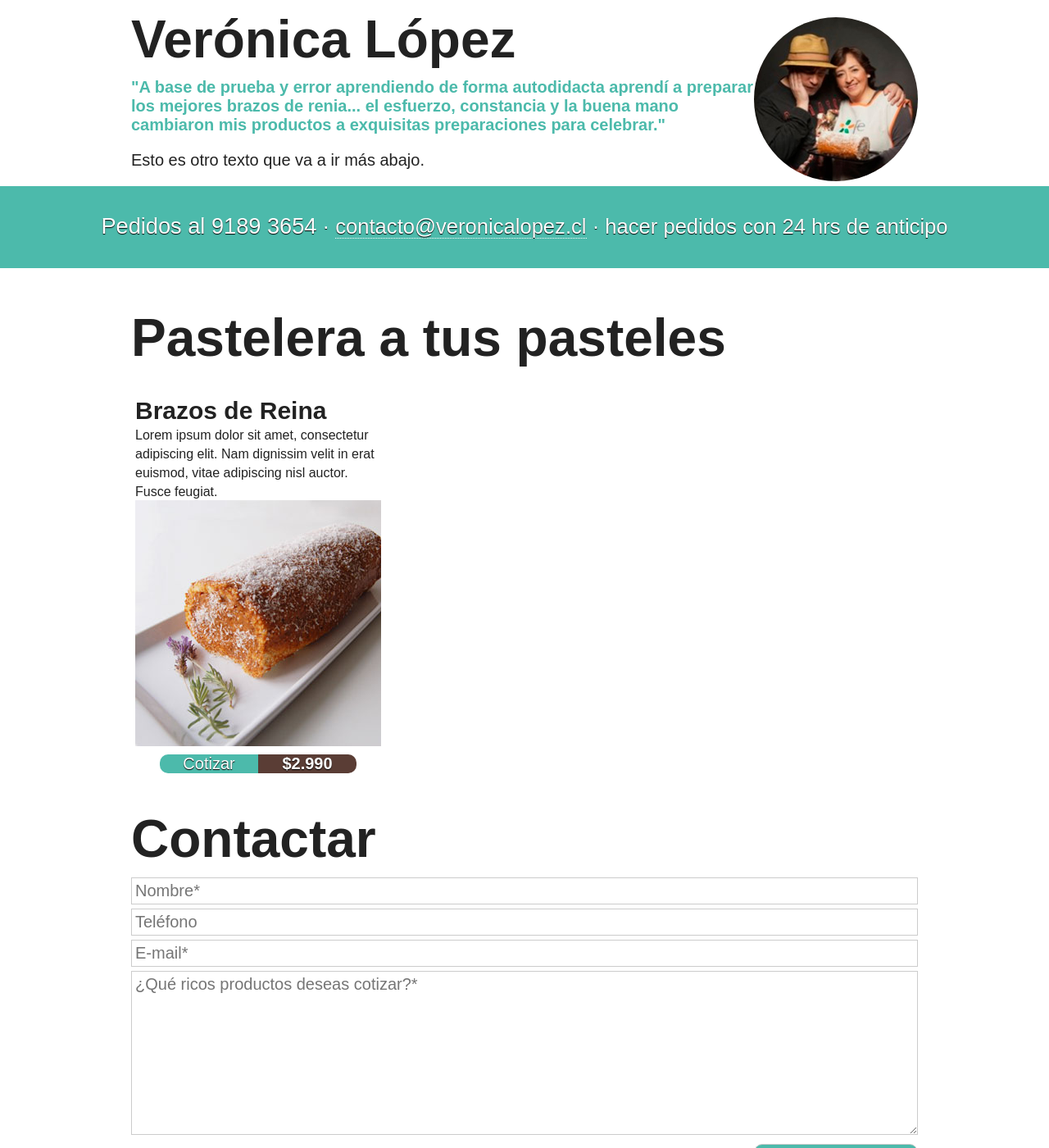
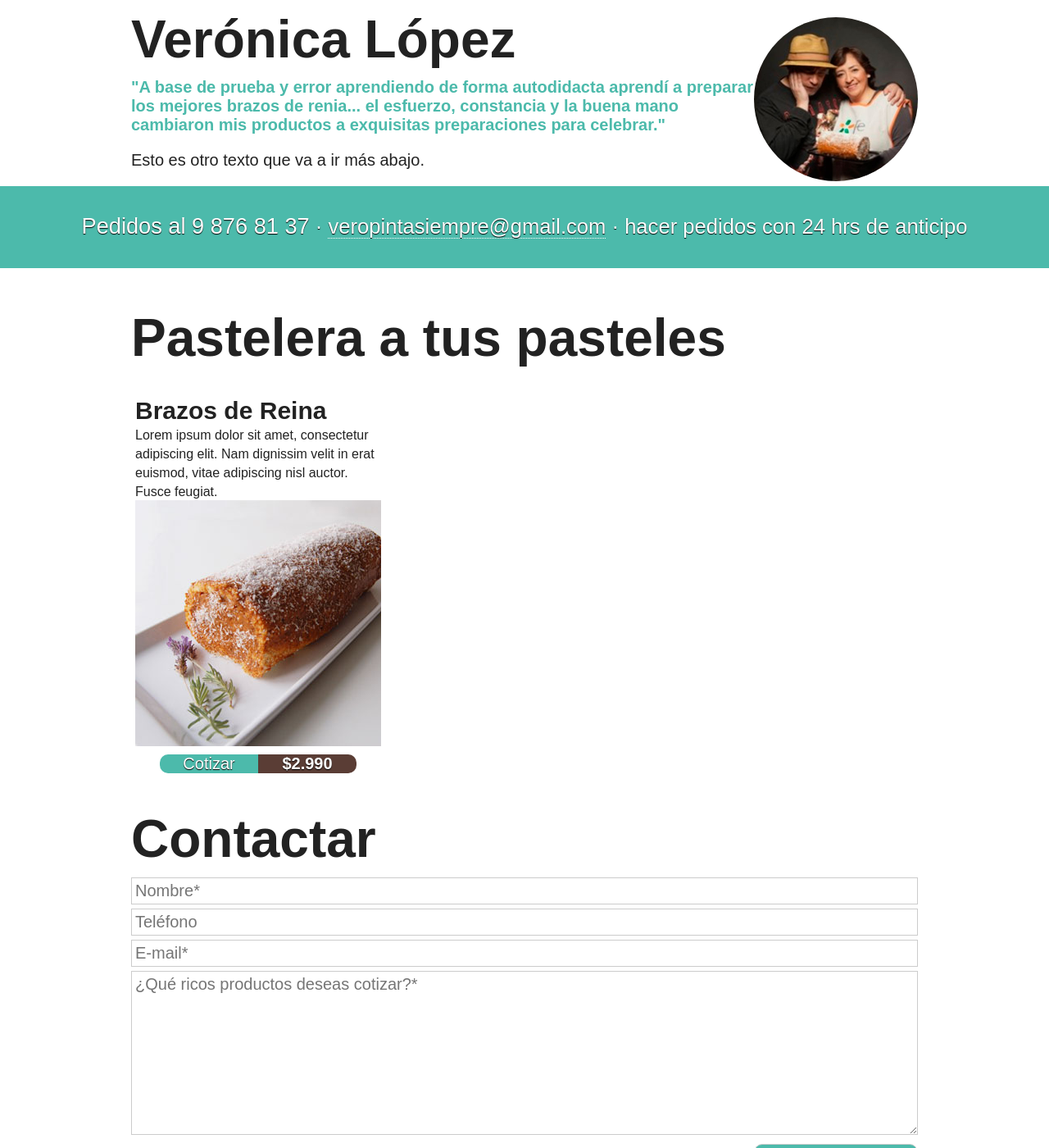
Before and after one commit to baamenabar/vero-repo, a Jekyll site: the page built from index.html, in a window 1280 px wide and 1400 px high, scrolled down 726 px. Shown: the whole window at 82% size. Built offline with Jekyll 4.4.1, drawn with Linux system fonts in a browser that asks for light colours; nearby versions of some CDN libraries; some of the changed text lies outside the part shown.

Commit message:
Datos Vero

```diff
--- a/_config.yml
+++ b/_config.yml
@@ -9,8 +9,7 @@ simple_form_token: 09d5a248cb60ff4582dbe1984e0618bb
 # Owner/author information
 owner:
   name:           Verónica López
-  avatar:         bio-photo.jpg
-  email:          contacto@veronicalopez.cl
+  email:          veropintasiempre@gmail.com
   # Social networking links used in footer. Update and remove as you like.
   twitter:
   facebook:
--- a/assets/js/main.js
+++ b/assets/js/main.js
@@ -855,7 +855,7 @@ var contact = {
         that.send();
       }
       return false;
-    })
+    });
   },
   checkForm: function(){
     var valid = true;
--- a/index.html
+++ b/index.html
@@ -10,7 +10,7 @@ text:
     content: '"A base de prueba y error aprendiendo de forma autodidacta aprendí a preparar los mejores brazos de renia... el esfuerzo, constancia y la buena mano cambiaron mis productos a exquisitas preparaciones para celebrar."'
     sub-content: Esto es otro texto que va a ir más abajo.
   strip:
-    first: Pedidos al 9189 3654
+    first: Pedidos al 9 876 81 37
     third: hacer pedidos con 24 hrs de anticipo
   cakes: Pastelera a tus pasteles
   contact:
```
